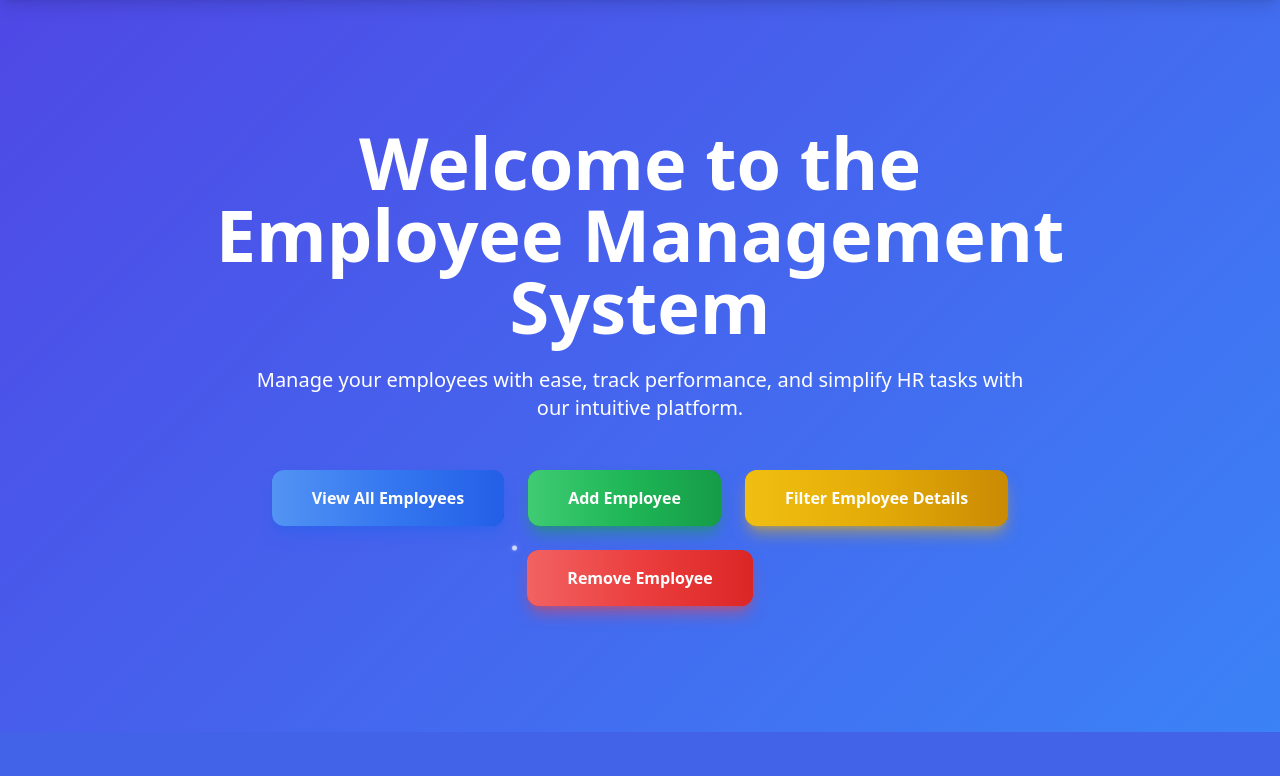
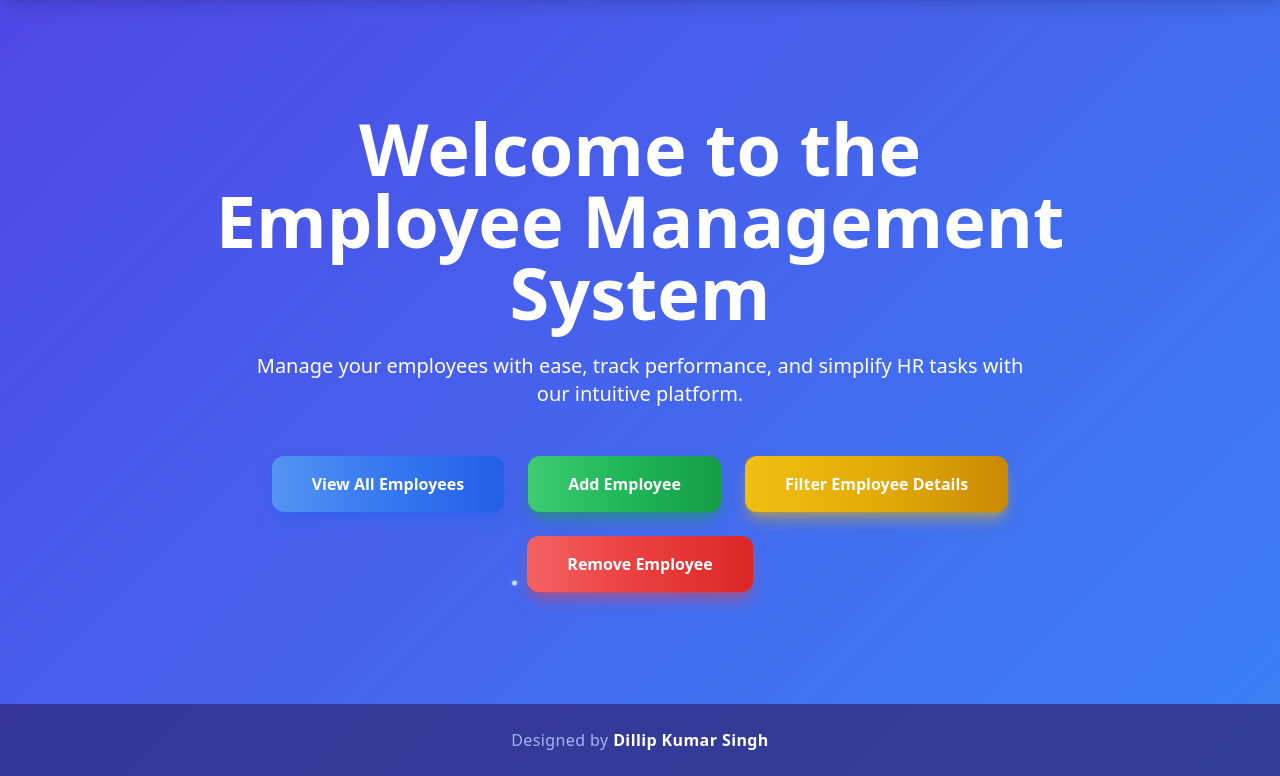
Before and after one commit to sdillipkumar/Django_Office-Employees-Management-System, a Django app: page / in a window 1280 px wide. Shown: the part 68-844 px from the top of the page. Before the commit the page ends 800 px from the top, so only its background shows below. Run offline with Django 5.2, Linux system fonts and the light colour scheme; some libraries are stand-ins or nearby versions.

Commit message:
Update index.html

```diff
--- a/emp_app/templates/index.html
+++ b/emp_app/templates/index.html
@@ -156,6 +156,13 @@
     </div>
   </section>
 
+<!-- ✅ Paste Footer Here -->
+  <footer class="bg-indigo-900/80 text-center py-6 mt-auto relative z-10">
+    <p class="text-indigo-300 text-sm md:text-base tracking-wide fadeInUp" style="animation-delay: 1.2s;">
+  Designed by <span class="text-white font-semibold hover:text-indigo-200 transition duration-300">Dillip Kumar Singh</span>
+</p>
+  </footer>
+
   <script>
     // Mobile menu toggle with smooth height animation
     const menuBtn = document.getElementById('menu-btn');
```
